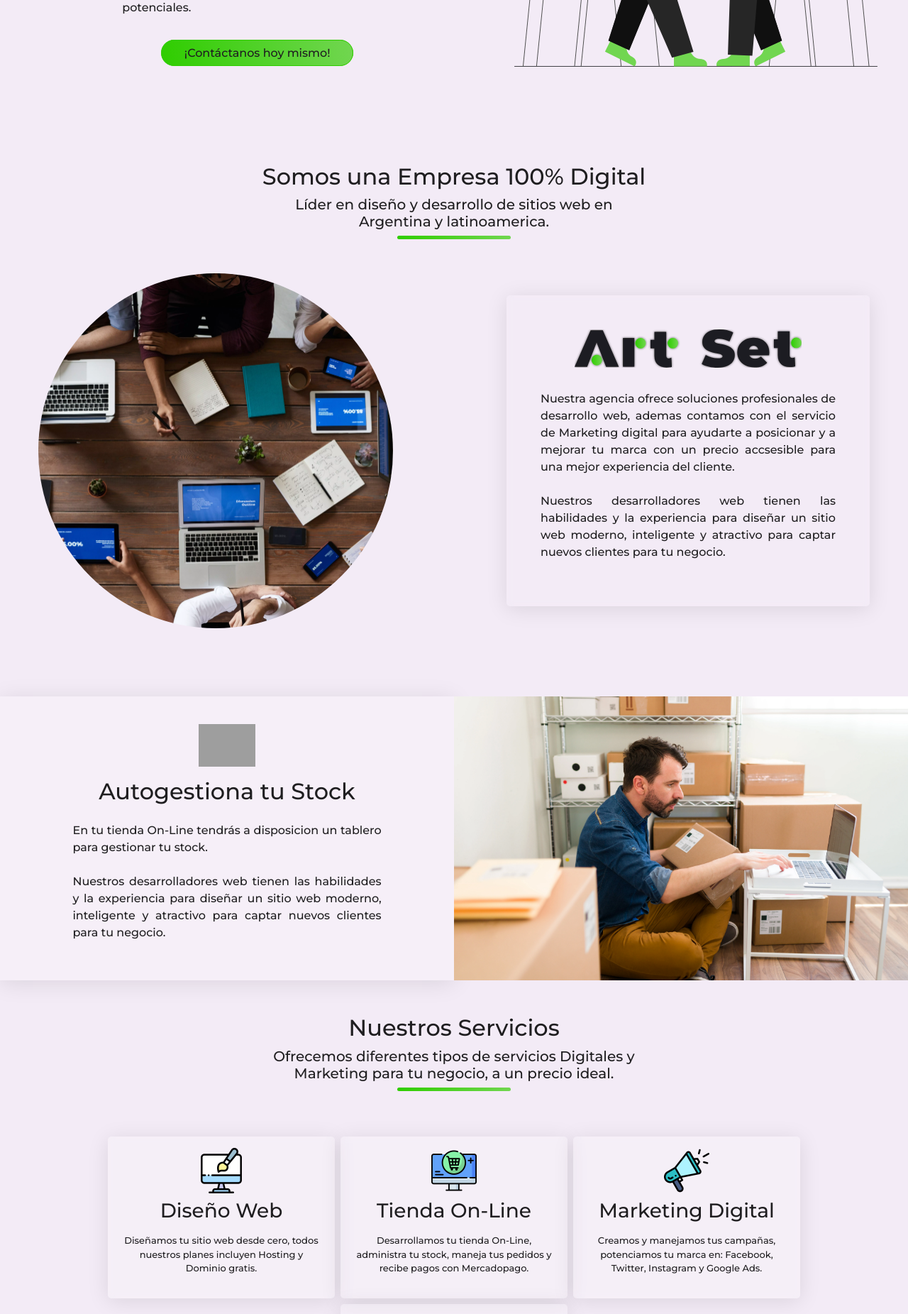
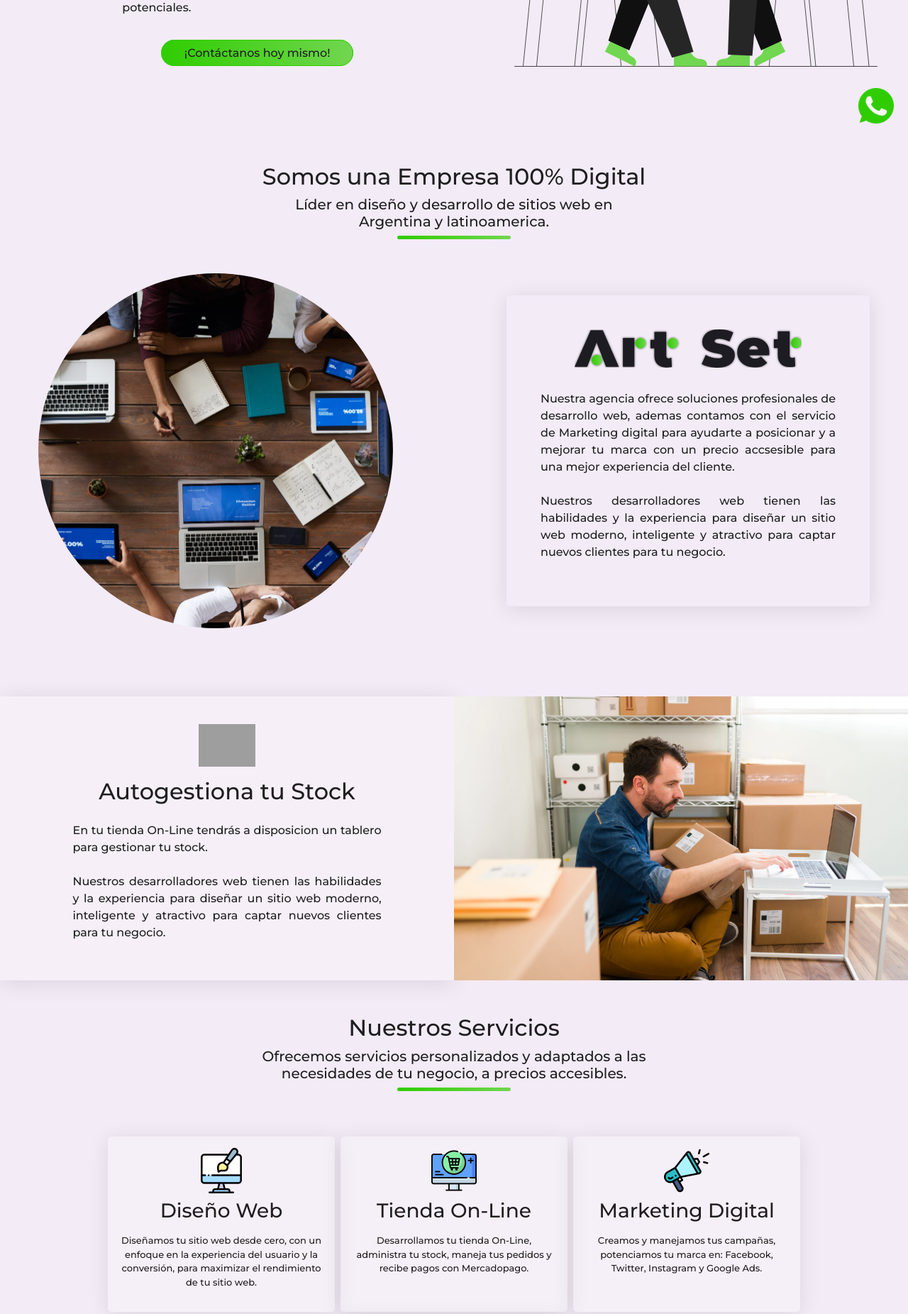
Before and after one commit to daniellfreelancer/artset-front, a React (Create React App) app: page / in a window 1280 px wide. Shown: the part 600-2451 px from the top of the page at 71% size. Built offline with nearby package versions, Linux system fonts and the light colour scheme; grey boxes are pictures that could not be loaded.

Commit message:
added whatsapp button

```diff
--- a/src/components/OurServices.jsx
+++ b/src/components/OurServices.jsx
@@ -12,7 +12,7 @@ export default function OurServices() {
             src:icon001,
             alt:"web icon",
             title:"Diseño Web",
-            text:"Diseñamos tu sitio web desde cero, todos nuestros planes incluyen Hosting y Dominio gratis."
+            text:"Diseñamos tu sitio web desde cero, con un enfoque en la experiencia del usuario y la conversión, para maximizar el rendimiento de tu sitio web."
         },
 
         {
@@ -41,7 +41,7 @@ export default function OurServices() {
     <div id="our-services">
         <div className="div-our-services mt-5 mb-3">
             <h2>Nuestros Servicios</h2>
-            <h5 className="px-4">Ofrecemos diferentes tipos de servicios Digitales y Marketing para tu negocio, a un precio ideal.</h5>
+            <h5 className="px-4">Ofrecemos servicios personalizados y adaptados a las necesidades de tu negocio, a precios accesibles.</h5>
             <div className="div-line-services"></div>
         </div>
 
@@ -53,7 +53,7 @@ export default function OurServices() {
                     <div className="div-card-service p-3" key={e.id}>
                     <img className="img-icon-services" src={e.src} alt="web icon" />
                     <h3>{e.title}</h3>
-                    <p className="text-service">
+                    <p className="text-service text-justify">
                       {e.text}
                     </p>
                   </div>
--- /dev/null
+++ b/src/components/WhatsappContact.jsx
@@ -0,0 +1,18 @@
+import React from 'react'
+import '../styles/Whatsappcontact.css'
+
+export default function WhatsappContact() {
+
+
+
+
+  return (
+    <div className='floating-button' >
+
+            <a target="_blank" rel="noreferrer" href="https://wa.me/543518523090/?text=%20Hola,%20quisiera%20tener%20mayor%20información">
+            <button className='btn-whatsapp'></button>
+            </a>
+
+    </div>
+  )
+}
--- a/src/layout/Layout.jsx
+++ b/src/layout/Layout.jsx
@@ -1,6 +1,7 @@
 import React, { createContext, useState } from 'react'
 import Footer from '../components/Footer'
 import NavBar from '../components/NavBar'
+import WhatsappContact from '../components/WhatsappContact';
 
 
 export const ThemeContext = createContext(null);
@@ -18,6 +19,7 @@ export default function Layout({children}) {
     <div className="App" id={theme}>
     <NavBar onChange={toggleTheme} theme={theme} />
         {children}
+        <WhatsappContact/>
     <Footer/>
     </div>
     </ThemeContext.Provider>
--- /dev/null
+++ b/src/styles/Whatsappcontact.css
@@ -0,0 +1,28 @@
+.floating-button {
+    position: fixed;
+    bottom: 20px;
+    right: 20px;
+
+  }
+
+
+
+  .btn-whatsapp {
+    background-color: transparent !important;
+    background-image: url('../assets/whatsapp.png');
+    background-position: center;
+    background-repeat: no-repeat;
+    background-size: contain;
+    /* border-radius: 50%; */
+    border: none;
+    width: 50px;
+    height: 50px;
+    font-size: 20px;
+  }
+
+  .btn-whatsapp:hover{
+    /* transform: scale(1.1); */
+    transform: translate(0, -5px);
+    transition-duration:1s;
+
+  }
```
Also changed, not shown: src/assets/whatsapp.png (added), 1 other file (tests, documents, lock files or other folders).
